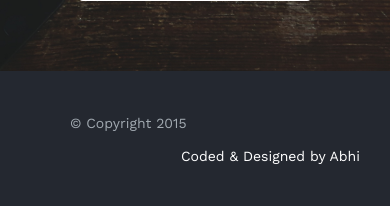
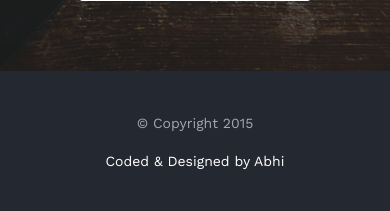
Before and after one commit to abhiram25/abhiram25.github.io, a PHP site: page / in a window 390 px wide. Shown: the part 5961-6172 px from the top of the page. Run offline with PHP 8.4, Linux system fonts and the light colour scheme; some libraries are stand-ins or nearby versions.

Commit message:
change styles

```diff
--- a/css/responsive.css
+++ b/css/responsive.css
@@ -31,4 +31,19 @@
   margin-right: 0  !important;
 }
 
+
+
 }
+
+@media screen and (max-width: 991px) {
+    .credit {
+    margin-top: 15px;
+    text-align: center;
+}
+
+.legals {
+    padding: 0;
+    margin:  0;
+    text-align: center;
+  }
+}
```
